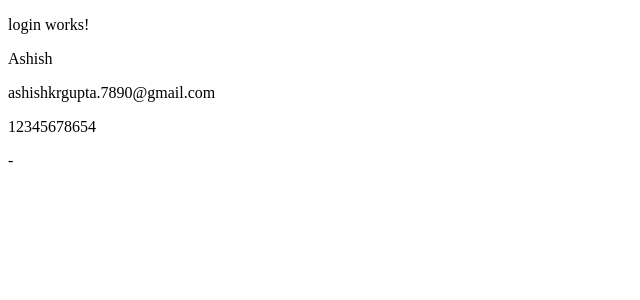
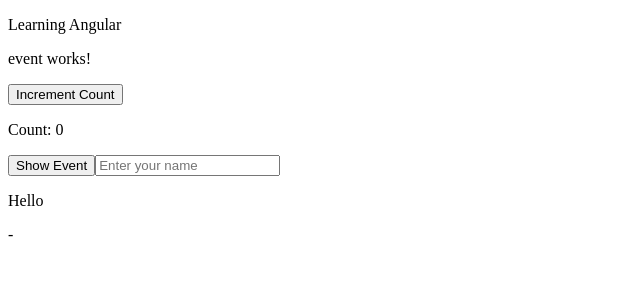
Before and after one commit to Proashish/Anguler-Lecture, an Angular app: page /login in a window 1280 px wide. Shown: the top 300 px of the page, without its empty margins (0-640 px from the left). Built offline with nearby package versions, Linux system fonts and the light colour scheme.

Commit message:
event-binding-lecture

```diff
--- a/src/app/app.html
+++ b/src/app/app.html
@@ -1 +1,2 @@
-<router-outlet></router-outlet>
+<p>Learning Angular</p>
+<app-event></app-event>
--- a/src/app/app.ts
+++ b/src/app/app.ts
@@ -1,9 +1,11 @@
 import { Component, signal } from '@angular/core';
 import { RouterOutlet } from '@angular/router';
+import { Event } from './event/event';
 
 @Component({
   selector: 'app-root',
-  imports: [RouterOutlet],
+  imports: [Event
+  ],
   templateUrl: './app.html',
   styleUrl: './app.css'
 })
--- /dev/null
+++ b/src/app/event/event.html
@@ -0,0 +1,11 @@
+<p>event works!</p>
+
+<button (click)="incrementCount()">Increment Count</button>
+<p>Count: {{ count() }}</p>
+
+
+<button (click) ="showEvent($event)">Show Event</button>
+
+<input (input) ="updateUser($event.target.value)" placeholder="Enter your name" />
+
+<p>Hello {{ username }}</p>
--- /dev/null
+++ b/src/app/event/event.ts
@@ -0,0 +1,26 @@
+import { Component, signal } from '@angular/core';
+
+@Component({
+  imports: [],
+  selector: 'app-event',
+  styleUrl: './event.css',
+  templateUrl: './event.html',
+})
+export class Event {
+
+   count = signal(0);
+
+   incrementCount() {
+     this.count.update((value) => value + 1);
+   }
+
+   showEvent(e:any){
+    console.log(e);
+   }
+
+  username = '';
+  updateUser(value: string) {
+    this.username = value;
+  }
+
+}
```
Also changed, not shown: src/app/event/event.css (added), 1 other file (tests, documents, lock files or other folders).
